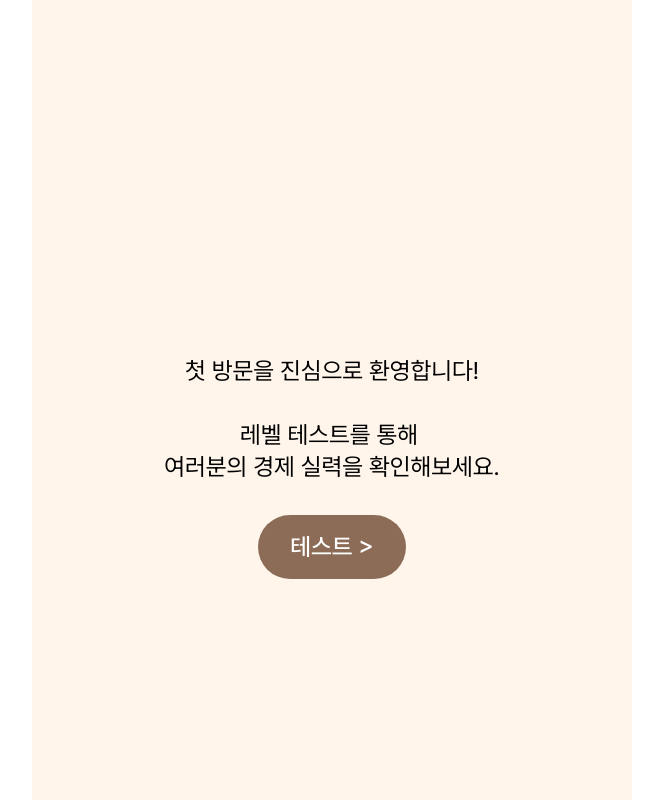
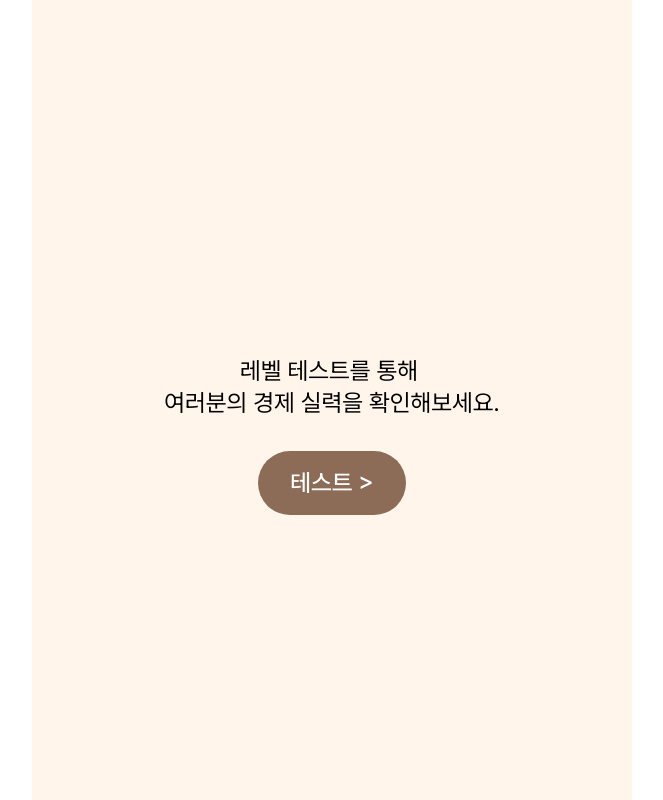
Before and after one commit to devocean-finut/Finut_FE, a Next.js app: page /main/level-test/start in a window 1280 px wide. Shown: the whole page, without its empty margins (308-971 px from the left). Built offline with nearby package versions, Linux system fonts and the light colour scheme.

Commit message:
Update WelcomeMessage: 첫 방문 환영 메시지 주석 처리

```diff
--- a/src/Levet-test/WelcomeMessage.tsx
+++ b/src/Levet-test/WelcomeMessage.tsx
@@ -10,7 +10,7 @@ function WelcomeMessage() {
   const [currentMessageIndex, setCurrentMessageIndex] = useState(0);
   const [buttonShow, setButtonShow] = useState(false);
   const messages = [
-    "첫 방문을 진심으로 환영합니다!",
+    // "첫 방문을 진심으로 환영합니다!",
     `레벨 테스트를 통해 \n여러분의 경제 실력을 확인해보세요.`,
   ];
 
```
